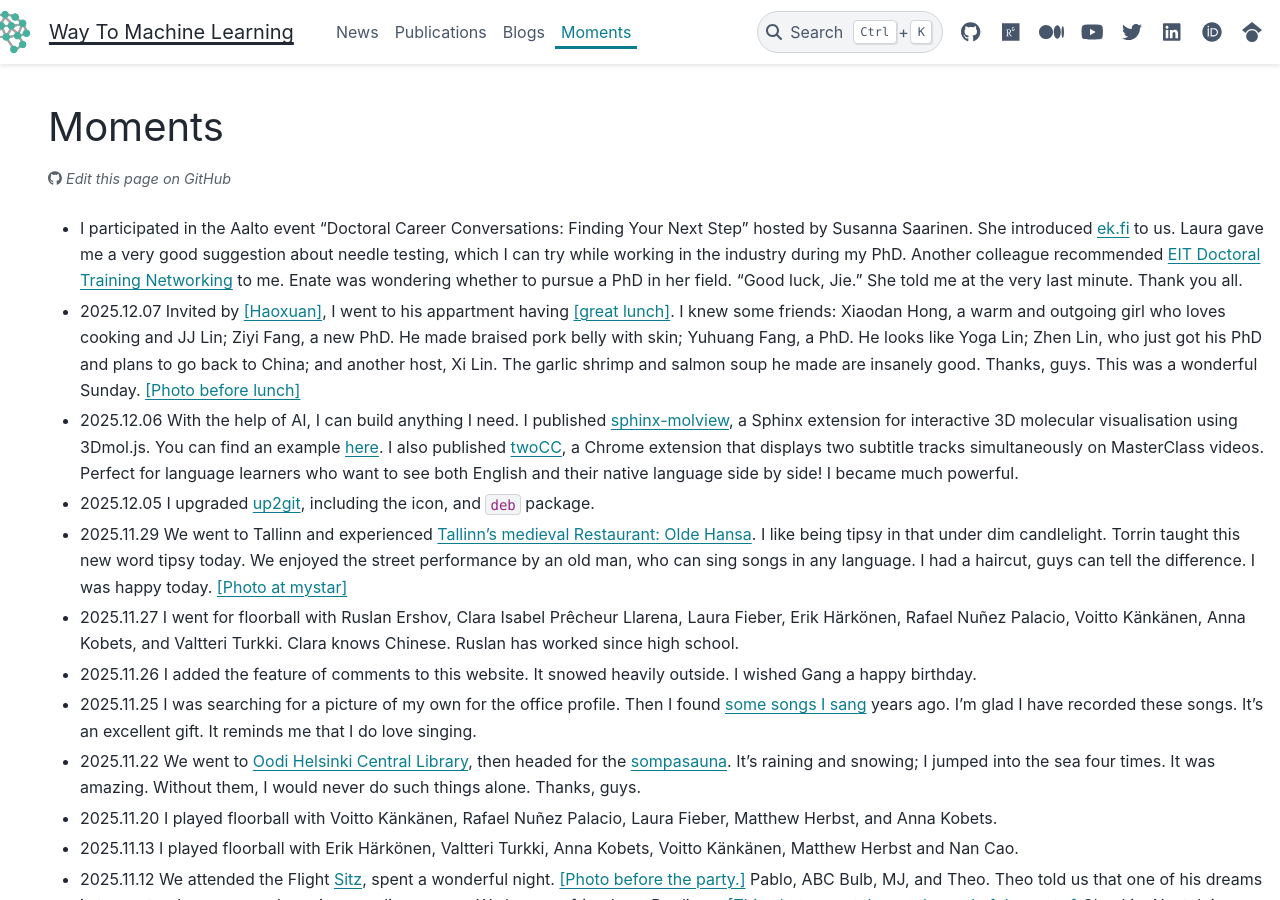
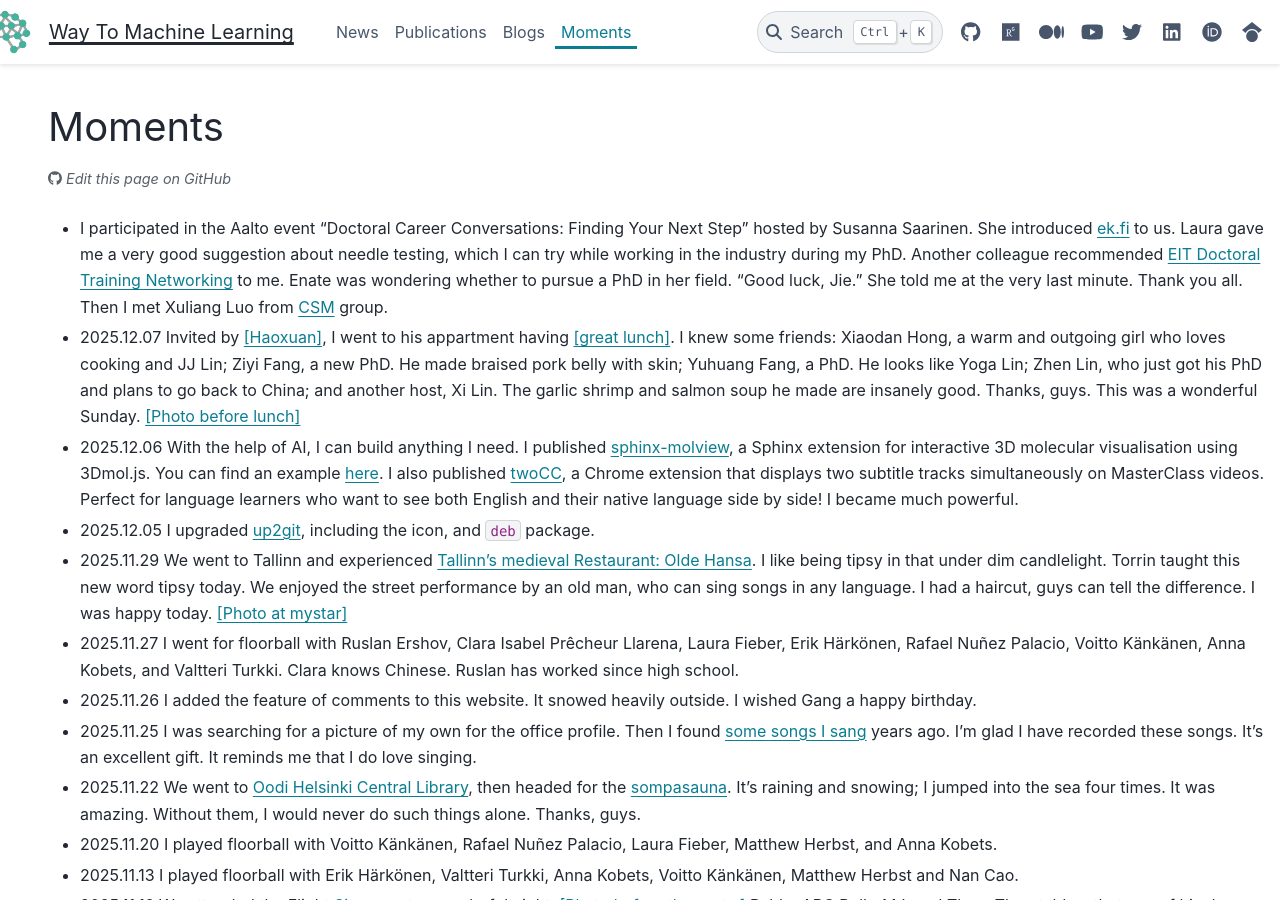
Before and after one commit to way2ml/way2ml.github.io, a Sphinx documentation site: the page built from doc/moments.md, in a window 1280 px wide and 900 px high. Built offline with Sphinx 7.4.7 and the PyData theme 0.15.4, drawn with Linux system fonts in a browser that asks for light colours; comment, search, counter and statistics services are not loaded.

Commit message:
Update moments.md with recent events and experiences
Added details about recent events and personal experiences, including participation in Aalto event and various social gatherings.

```diff
--- a/doc/moments.md
+++ b/doc/moments.md
@@ -4,7 +4,7 @@
 ---
 
 # Moments
-- I participated in the Aalto event "Doctoral Career Conversations: Finding Your Next Step" hosted by Susanna Saarinen. She introduced [ek.fi](https://ek.fi/en/) to us.  Laura gave me a very good suggestion about needle testing, which I can try while working in the industry during my PhD. Another colleague recommended [EIT Doctoral Training Networking](https://www.eiturbanmobility.eu/what-we-offer/education-and-training/doctoral-training-programme/) to me. Enate was wondering whether to pursue a PhD in her field. "Good luck, Jie." She told me at the very last minute.  Thank you all.
+- I participated in the Aalto event "Doctoral Career Conversations: Finding Your Next Step" hosted by Susanna Saarinen. She introduced [ek.fi](https://ek.fi/en/) to us.  Laura gave me a very good suggestion about needle testing, which I can try while working in the industry during my PhD. Another colleague recommended [EIT Doctoral Training Networking](https://www.eiturbanmobility.eu/what-we-offer/education-and-training/doctoral-training-programme/) to me. Enate was wondering whether to pursue a PhD in her field. "Good luck, Jie." She told me at the very last minute.  Thank you all. Then I met Xuliang Luo from [CSM](https://www.aalto.fi/en/department-of-applied-physics/complex-systems-and-materials-csm) group.
 - 2025.12.07 Invited by <a href="./_static/moments/20251207_HaoxuanYou.jpeg" target="_blank" rel="noopener">[Haoxuan]</a>, I went to his appartment having <a href="./_static/moments/20251207_HaoxuanYou_and_XiLin.jpeg" target="_blank" rel="noopener">[great lunch]</a>. I knew some friends: Xiaodan Hong, a warm and outgoing girl who loves cooking and JJ Lin; Ziyi Fang, a new PhD. He made braised pork belly with skin; Yuhuang Fang, a PhD. He looks like Yoga Lin; Zhen Lin, who just got his PhD and plans to go back to China; and another host, Xi Lin. The garlic shrimp and salmon soup he made are insanely good. Thanks, guys. This was a wonderful Sunday. <a href="./_static/moments/20251207_all.jpg" target="_blank" rel="noopener">[Photo before lunch]</a>
 - 2025.12.06 With the help of AI, I can build anything I need. I published [sphinx-molview](https://github.com/HuangJiaLian/sphinx-molview), a Sphinx extension for interactive 3D molecular visualisation using 3Dmol.js.  You can find an example [here](https://way2ml.github.io/blogs/sphinx.html#molecular-visualisation). I also published [twoCC](https://github.com/HuangJiaLian/twoCC), a Chrome extension that displays two subtitle tracks simultaneously on MasterClass videos. Perfect for language learners who want to see both English and their native language side by side! I became much powerful.
 - 2025.12.05 I upgraded [up2git](https://github.com/HuangJiaLian/Up2Git), including the icon, and `deb` package.
```
